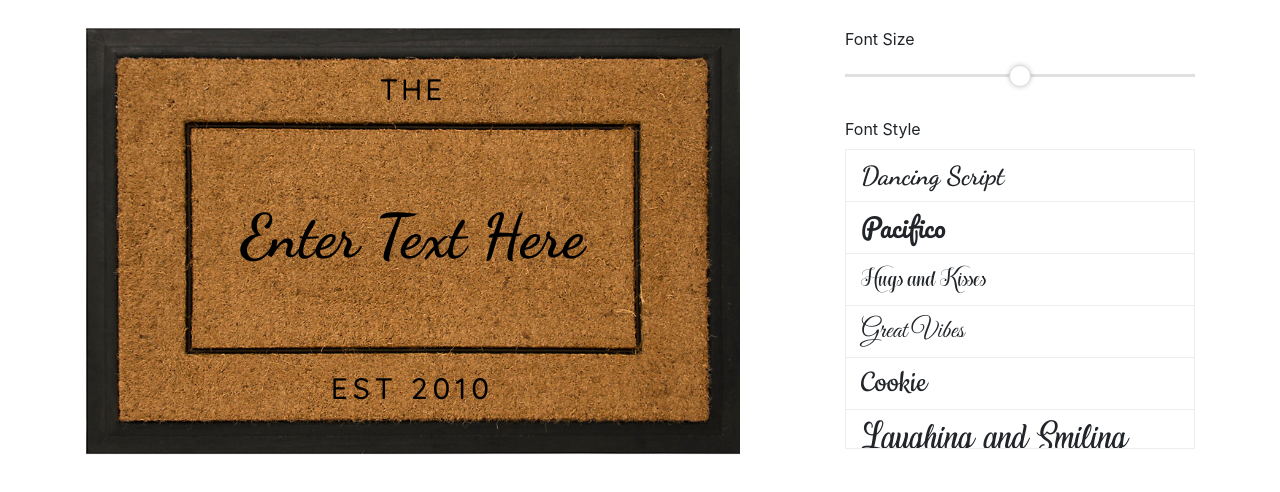
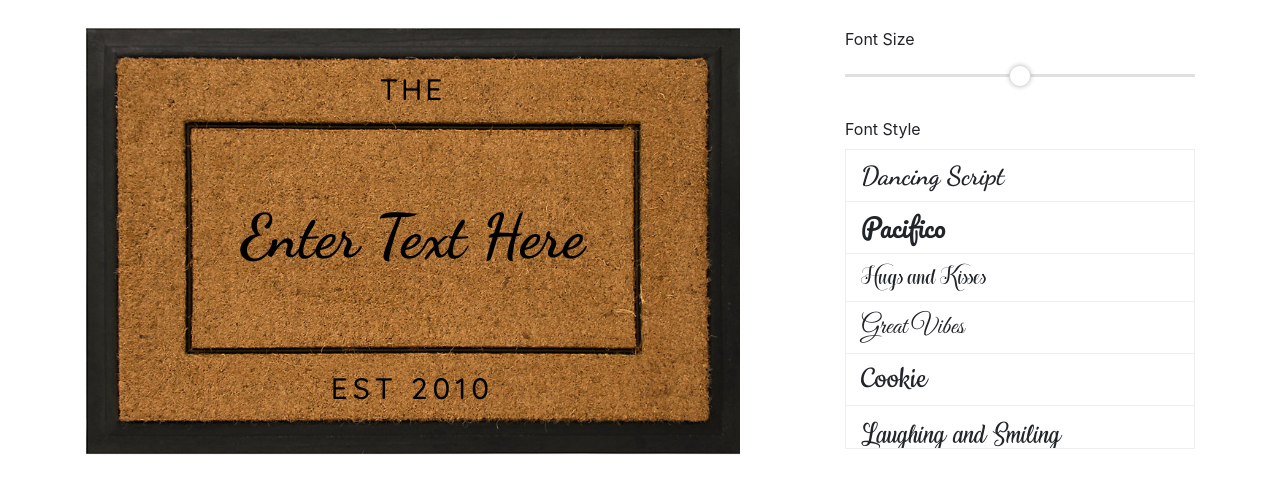
Before and after one commit to AliciaThomson/tillies, a plain HTML site: page index.html in a window 1280 px wide. Shown: the part 163-655 px from the top of the page. Drawn offline with nearby package versions, Linux system fonts and the light colour scheme; a web font is replaced by a local one.

Commit message:
Updating scripts

```diff
--- a/css/styles.css
+++ b/css/styles.css
@@ -89,9 +89,12 @@
 }
 .hugs-and-kisses {
     font-family: 'HugsandKisses', cursive;
+    line-height: 1.2 !important;
 }
 .laughing-and-smiling {
     font-family: 'LaughingandSmiling', cursive;
+    line-height: 2 !important;
+    font-size: 0.75em;
 }
 .cookie {
     font-family: 'Cookie', cursive;
```
